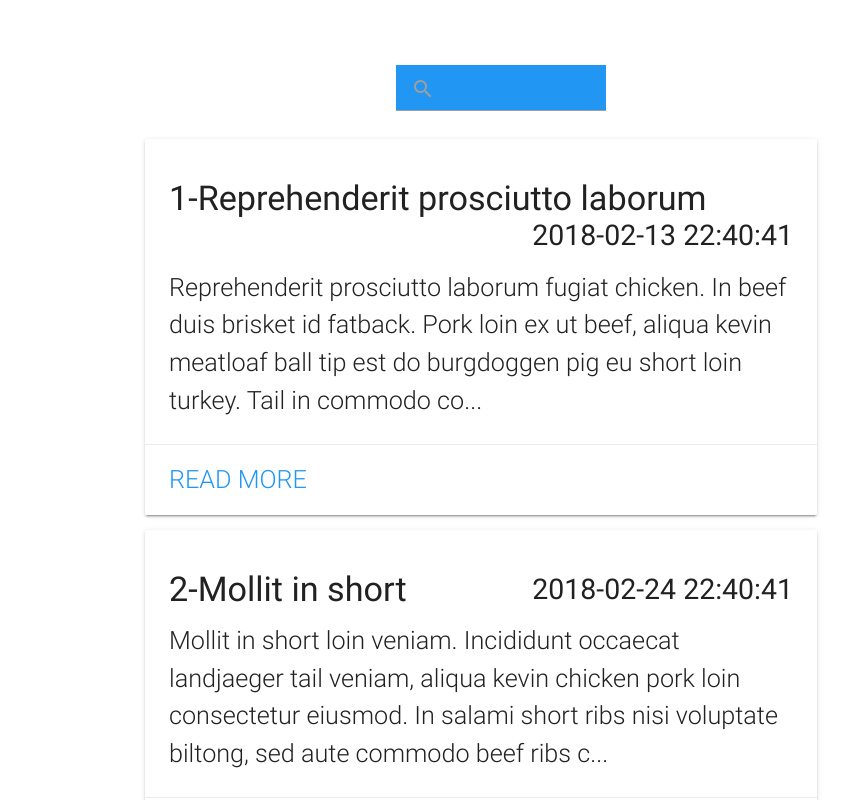
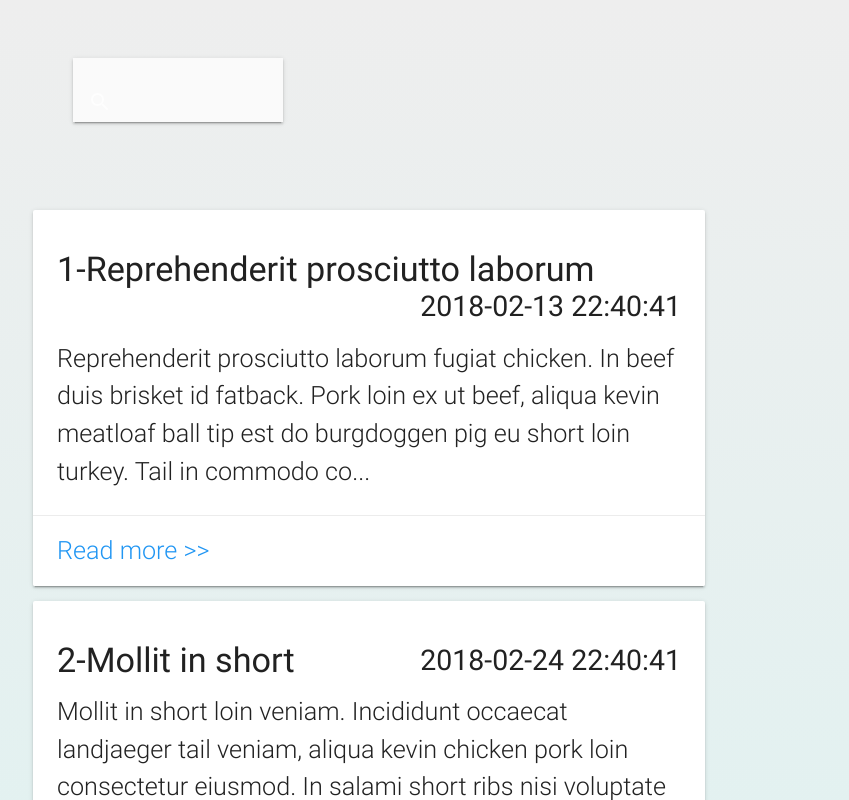
Before and after one commit to joe1248/mini-blog-vue, a Vue app in the folder ecochain-blog-fe/: page /#/ in a window 1280 px wide. Shown: the top 800 px of the page, without its empty margins (159-1008 px from the left). Built offline with nearby package versions, Linux system fonts and the light colour scheme.

Commit message:
Show dummy search results

```diff
--- a/ecochain-blog-fe/src/App.vue
+++ b/ecochain-blog-fe/src/App.vue
@@ -15,4 +15,5 @@ export default {
   #app {
     margin-top: 50px;
   }
+  body { background: linear-gradient(to bottom, #eee, #e0f2f1);}
 </style>
--- a/ecochain-blog-fe/src/Router.ts
+++ b/ecochain-blog-fe/src/Router.ts
@@ -5,7 +5,7 @@ import Article from './components/Article.vue'
 
 Vue.use(Router)
 
-export default new Router({
+const router = new Router({
   routes: [
     {
       path: '/',
@@ -30,3 +30,12 @@ export default new Router({
     }
   ]
 })
+
+router.beforeEach(function (to, from, next) {
+  setTimeout(() => {
+    window.scrollTo(0, 0);
+  }, 100);
+  next();
+});
+
+export default router;
--- a/ecochain-blog-fe/src/components/Article.vue
+++ b/ecochain-blog-fe/src/components/Article.vue
@@ -13,13 +13,13 @@
     <div class="card-action">
       <router-link v-if="isArticleTrimmed"
                    :to="{name: 'ArticleView', params: { id, currentParentPage } }"
-                   class="blue-text">
-        Read More
+                   class="blue-text card-action-fix">
+        Read more &gt;&gt;
       </router-link>
       <router-link v-else
                    :to="{name: 'Articles', params: { currentPage: currentParentPage } }"
-                   class="blue-text">
-        Go Back
+                   class="blue-text card-action-fix">
+        Go back
       </router-link>
     </div>
 
@@ -84,4 +84,7 @@ export default class Article extends Vue {
   .smaller_font {
     font-size: smaller;
   }
+  .card-action-fix {
+    text-transform: none !important;
+  }
 </style>
--- a/ecochain-blog-fe/src/components/Articles.vue
+++ b/ecochain-blog-fe/src/components/Articles.vue
@@ -48,7 +48,7 @@ export default class Articles extends Vue {
     next_page_url: 'next', // data.next_page_url ,
     prev_page_url: 'prev' // data.prev_page_url
   };
-  pagedArticles: Array<Object> = [];
+  pagedArticles: Array<ArticleInterface> = [];
 
   created () {
     const limit = 2
--- a/ecochain-blog-fe/src/components/Homepage.vue
+++ b/ecochain-blog-fe/src/components/Homepage.vue
@@ -4,28 +4,24 @@
       <Articles :current-page="currentPage"/>
     </div>
     <div class="column_right">
-      <!-- Move to SearchField Component -->
-      <div class="input-field">
-        <input id="search" type="search" class="blue">
-        <label class="label-icon" for="search"><i class="material-icons">search</i></label>
-        <i class="material-icons">close</i>
-      </div>
-      <div class="search-results red">
-      </div>
+      <Search />
     </div>
   </div>
 </template>
+
 <script lang="ts">
 import Vue from 'vue'
 import Component from 'vue-class-component'
 import Articles from './Articles.vue'
+import Search from './Search.vue'
 
 @Component({
   props: {
     currentPage: String
   },
   components: {
-    Articles
+    Articles,
+    Search
   }
 })
 
@@ -45,6 +41,5 @@ export default class Homepage extends Vue {
   .flex-container {
     display: flex;
     flex-wrap: wrap-reverse;
-    justify-content: space-around;
   }
 </style>
--- /dev/null
+++ b/ecochain-blog-fe/src/components/Search.vue
@@ -0,0 +1,62 @@
+<template>
+  <div>
+    <nav>
+      <div class="nav-wrapper">
+        <form>
+          <div class="input-field">
+            <input v-model="searchedQuery" id="search" type="search" class="grey lighten-5 blue-text"
+                   v-on:keyup="searchInArticles">
+            <label for="search"><i class="material-icons">search</i></label>
+            <i class="material-icons">close</i>
+          </div>
+        </form>
+      </div>
+    </nav>
+
+    <div class="search-results">
+      <div v-for="(article, index) in results" class="collection" :key="index">
+        <router-link :to="{name: 'ArticleView', params: { id: article.id } }"
+                     class="collection-item">
+          {{article.title}}
+        </router-link>
+      </div>
+    </div>
+  </div>
+</template>
+
+<script lang="ts">
+import Vue from 'vue'
+import Component from 'vue-class-component'
+import {ArticleInterface} from '../types/ArticleInterface'
+import {getAllArticles} from './DummyData'
+
+@Component({
+  props: {
+  },
+  components: {
+  }
+})
+
+export default class Search extends Vue {
+  searchedQuery: String;
+  results: Array<ArticleInterface> = [];
+
+  searchInArticles () {
+    this.$nextTick(function () {
+      this.results = getAllArticles()
+    })
+  }
+}
+</script>
+
+<style scoped>
+  nav {
+    margin-top: 8px;
+  }
+  .search-results {
+    padding: 40px 0 40px 0;
+  }
+  .collection {
+    margin: -1px;
+  }
+</style>
```
